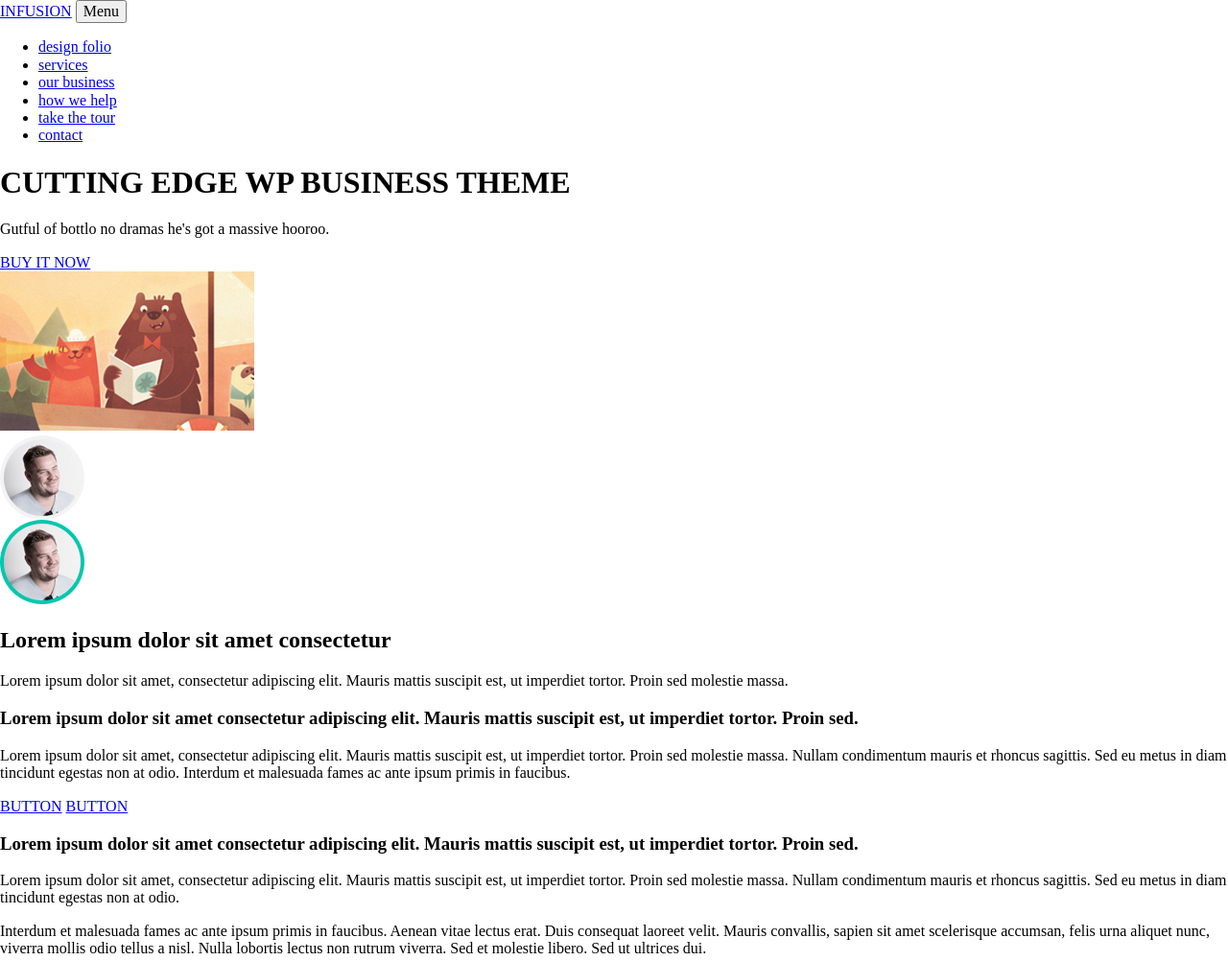
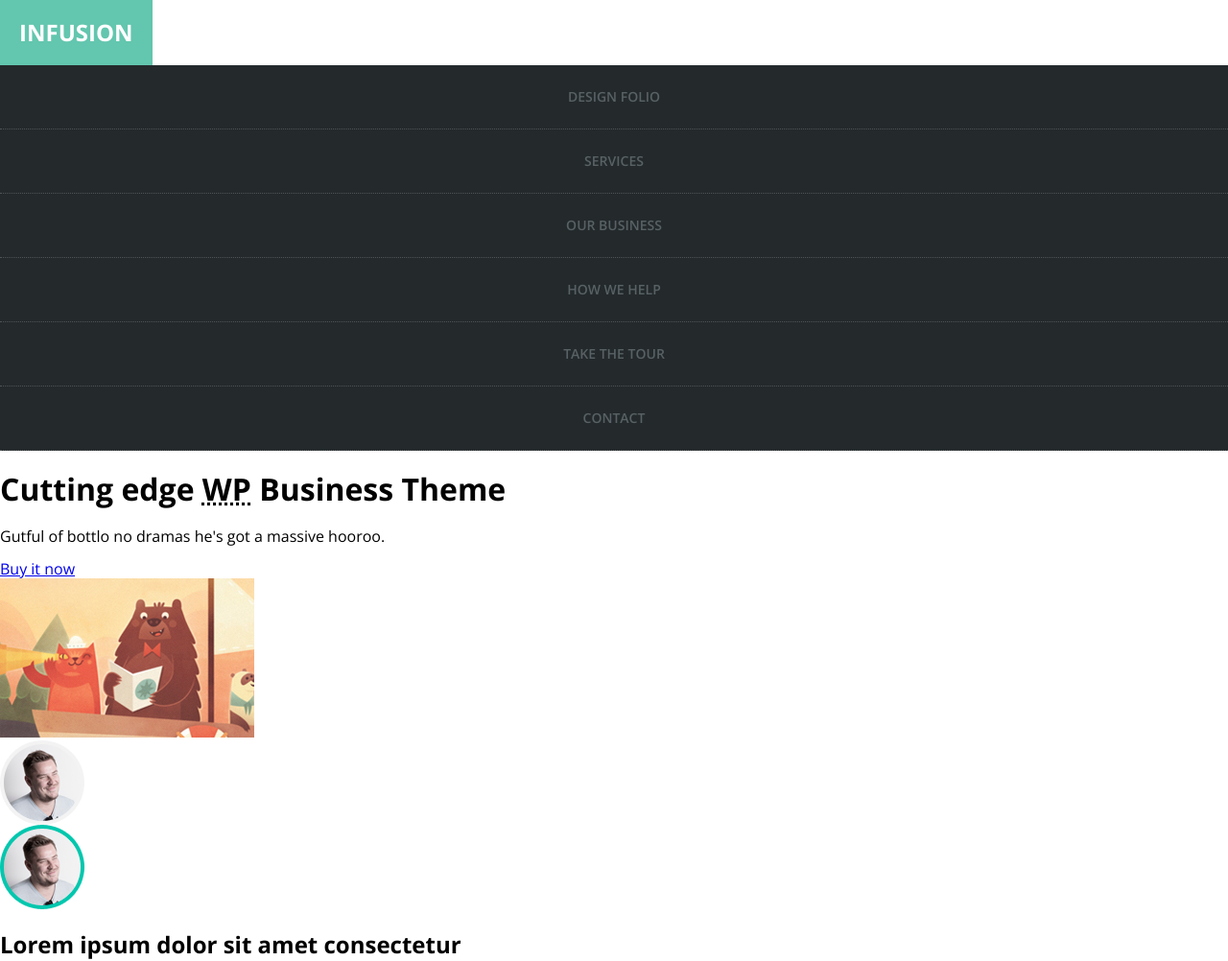
Before and after one commit to FernandaPeron/Infusion, a plain HTML site: page index.html in a window 1280 px wide. Shown: the top 1002 px of the page at 96% size. Drawn offline with nearby package versions, Linux system fonts and the light colour scheme.

Commit message:
style menu

```diff
--- a/index.html
+++ b/index.html
@@ -5,22 +5,24 @@
     <meta charset="utf-8">
     <meta name="viewport" content="width=device-width, initial-scale=1">
 
-        <link rel="stylesheet" href="https://use.fontawesome.com/releases/v5.2.0/css/all.css" integrity="sha384-hWVjflwFxL6sNzntih27bfxkr27PmbbK/iSvJ+a4+0owXq79v+lsFkW54bOGbiDQ" crossorigin="anonymous">
+    <link rel="stylesheet" href="https://use.fontawesome.com/releases/v5.2.0/css/all.css"
+          integrity="sha384-hWVjflwFxL6sNzntih27bfxkr27PmbbK/iSvJ+a4+0owXq79v+lsFkW54bOGbiDQ" crossorigin="anonymous">
     <!-- Fonts -->
     <link href='http://fonts.googleapis.com/css?family=Sintony:400,700' rel='stylesheet' type='text/css'>
     <link href='http://fonts.googleapis.com/css?family=Open+Sans:400,600,700' rel='stylesheet' type='text/css'>
 
     <link rel="stylesheet" href="style/normalize.css">
+    <link rel="stylesheet" href="style/main.css">
 
 </head>
 <body>
 
-        <header>
-          <a href="index.html">INFUSION</a>
+<header class="header">
+    <a href="index.html" class="header-infusion">Infusion</a>
 
-          <button>Menu</button>
+    <button class="menu-button">Menu</button>
 
-          <nav>
+    <nav class="header-nav">
         <ul>
             <li><a href="#">design folio</a></li>
             <li><a href="#">services</a></li>
@@ -34,10 +36,10 @@
 
 <section>
     <h1>
-            CUTTING EDGE WP BUSINESS THEME
+        Cutting edge <abbr title="Wordpress">WP</abbr> Business Theme
     </h1>
     <p>Gutful of bottlo no dramas he's got a massive hooroo.</p>
-          <a href="#">BUY IT NOW</a>
+    <a href="#">Buy it now</a>
 </section>
 
 
@@ -51,7 +53,50 @@
         </div>
         <div>
             <h2>Lorem ipsum dolor sit amet consectetur</h2>
-              <p>Lorem ipsum dolor sit amet, consectetur adipiscing elit. Mauris mattis suscipit est, ut imperdiet tortor. Proin sed molestie massa.</p>
+            <p>Lorem ipsum dolor sit amet, consectetur adipiscing elit. Mauris mattis suscipit est, ut imperdiet tortor.
+                Proin sed molestie massa.</p>
+        </div>
+    </article>
+
+    <article>
+
+        <img src="img/c02.jpg" alt="Carousel Img">
+
+        <div>
+            <img src="img/teamsprite_02.png" alt="Carousel Img">
+        </div>
+        <div>
+            <h2>Lorem ipsum dolor sit amet consectetur</h2>
+            <p>Lorem ipsum dolor sit amet, consectetur adipiscing elit. Mauris mattis suscipit est, ut imperdiet tortor.
+                Proin sed molestie massa.</p>
+        </div>
+    </article>
+
+    <article>
+
+        <img src="img/c03.jpg" alt="Carousel Img">
+
+        <div>
+            <img src="img/teamsprite_03.png" alt="Carousel Img">
+        </div>
+        <div>
+            <h2>Lorem ipsum dolor sit amet consectetur</h2>
+            <p>Lorem ipsum dolor sit amet, consectetur adipiscing elit. Mauris mattis suscipit est, ut imperdiet tortor.
+                Proin sed molestie massa.</p>
+        </div>
+    </article>
+
+    <article>
+
+        <img src="img/c04.jpg" alt="Carousel Img">
+
+        <div>
+            <img src="img/teamsprite_04.png" alt="Carousel Img">
+        </div>
+        <div>
+            <h2>Lorem ipsum dolor sit amet consectetur</h2>
+            <p>Lorem ipsum dolor sit amet, consectetur adipiscing elit. Mauris mattis suscipit est, ut imperdiet tortor.
+                Proin sed molestie massa.</p>
         </div>
     </article>
 </section>
@@ -60,16 +105,25 @@
 <section>
 
     <article>
-            <h3>Lorem ipsum dolor sit amet consectetur adipiscing elit. Mauris mattis suscipit est, ut imperdiet tortor. Proin sed.</h3>
-            <p>Lorem ipsum dolor sit amet, consectetur adipiscing elit. Mauris mattis suscipit est, ut imperdiet tortor. Proin sed molestie massa. Nullam condimentum mauris et rhoncus sagittis. Sed eu metus in diam tincidunt egestas non at odio. Interdum et malesuada fames ac ante ipsum primis in faucibus.</p>
+        <h3>Lorem ipsum dolor sit amet consectetur adipiscing elit. Mauris mattis suscipit est, ut imperdiet tortor.
+            Proin sed.</h3>
+        <p>Lorem ipsum dolor sit amet, consectetur adipiscing elit. Mauris mattis suscipit est, ut imperdiet tortor.
+            Proin sed molestie massa. Nullam condimentum mauris et rhoncus sagittis. Sed eu metus in diam tincidunt
+            egestas non at odio. Interdum et malesuada fames ac ante ipsum primis in faucibus.</p>
         <a href="#">BUTTON</a>
         <a href="#">BUTTON</a>
     </article>
 
     <article>
-            <h3>Lorem ipsum dolor sit amet consectetur adipiscing elit. Mauris mattis suscipit est, ut imperdiet tortor. Proin sed.</h3>
-            <p>Lorem ipsum dolor sit amet, consectetur adipiscing elit. Mauris mattis suscipit est, ut imperdiet tortor. Proin sed molestie massa. Nullam condimentum mauris et rhoncus sagittis. Sed eu metus in diam tincidunt egestas non at odio.</p>
-            <p>Interdum et malesuada fames ac ante ipsum primis in faucibus. Aenean vitae lectus erat. Duis consequat laoreet velit. Mauris convallis, sapien sit amet scelerisque accumsan, felis urna aliquet nunc, viverra mollis odio tellus a nisl. Nulla lobortis lectus non rutrum viverra. Sed et molestie libero. Sed ut ultrices dui.</p>
+        <h3>Lorem ipsum dolor sit amet consectetur adipiscing elit. Mauris mattis suscipit est, ut imperdiet tortor.
+            Proin sed.</h3>
+        <p>Lorem ipsum dolor sit amet, consectetur adipiscing elit. Mauris mattis suscipit est, ut imperdiet tortor.
+            Proin sed molestie massa. Nullam condimentum mauris et rhoncus sagittis. Sed eu metus in diam tincidunt
+            egestas non at odio.</p>
+        <p>Interdum et malesuada fames ac ante ipsum primis in faucibus. Aenean vitae lectus erat. Duis consequat
+            laoreet velit. Mauris convallis, sapien sit amet scelerisque accumsan, felis urna aliquet nunc, viverra
+            mollis odio tellus a nisl. Nulla lobortis lectus non rutrum viverra. Sed et molestie libero. Sed ut ultrices
+            dui.</p>
     </article>
 
 </section>
@@ -95,10 +149,10 @@
 
 <div>
     <div>
-            <figure><img alt="" src="img/slider/slide-01.png" /></figure>
-            <figure><img alt="" src="img/slider/slide-02.png" /></figure>
-            <figure><img alt="" src="img/slider/slide-01.png" /></figure>
-            <figure><img alt="" src="img/slider/slide-02.png" /></figure>
+        <figure><img alt="" src="img/slider/slide-01.png"/></figure>
+        <figure><img alt="" src="img/slider/slide-02.png"/></figure>
+        <figure><img alt="" src="img/slider/slide-01.png"/></figure>
+        <figure><img alt="" src="img/slider/slide-02.png"/></figure>
         <span class="prev"><i class="fas fa-angle-left fa-4x"></i></span>
         <span class="next"><i class="fas fa-angle-right fa-4x"></i></span>
     </div>
@@ -108,13 +162,15 @@
 
     <div>
         <figure>
-              <h2>Nam mi enim, auctor non ultricies a, fringilla eu risus. Praesent vitae lorem et elit tincidunt accumsan suscipit eu libero. </h2>
+            <h2>Nam mi enim, auctor non ultricies a, fringilla eu risus. Praesent vitae lorem et elit tincidunt accumsan
+                suscipit eu libero. </h2>
             <figcaption>
                 Nam mi enim, auctor non ultricies.
             </figcaption>
         </figure>
         <figure>
-              <h2>Lorem ipsum dolor sit amet, consectetur adipiscing elit. Mauris mattis suscipit est, ut imperdiet tortor. Proin sed molestie massa.</h2>
+            <h2>Lorem ipsum dolor sit amet, consectetur adipiscing elit. Mauris mattis suscipit est, ut imperdiet
+                tortor. Proin sed molestie massa.</h2>
             <figcaption>
                 Nam mi enim, auctor.
             </figcaption>
@@ -129,9 +185,13 @@
 <footer>
     <h2>INFUSION</h2>
 
-          <p>Nam mi enim, auctor non ultricies a, fringilla eu risus. Praesent vitae lorem et elit tincidunt accumsan suscipit eu libero. Maecenas diam est, venenatis vitae dui in, vestibulum mollis arcu. Donec eu nibh tincidunt, dapibus sem eu, aliquam dolor. Cum sociis natoque penatibus et magnis dis parturient montes, nascetur ridiculus mus. Vestibulum consectetur commodo eros, vitae laoreet lectus aliq</p>
+    <p>Nam mi enim, auctor non ultricies a, fringilla eu risus. Praesent vitae lorem et elit tincidunt accumsan suscipit
+        eu libero. Maecenas diam est, venenatis vitae dui in, vestibulum mollis arcu. Donec eu nibh tincidunt, dapibus
+        sem eu, aliquam dolor. Cum sociis natoque penatibus et magnis dis parturient montes, nascetur ridiculus mus.
+        Vestibulum consectetur commodo eros, vitae laoreet lectus aliq</p>
 
-          <p>aliquam dolor. Cum sociis natoque penatibus et magnis dis parturient montes, nascetur ridiculus mus. Vestibulum consectetur commodo eros, vitae laoreet lectus aliq</p>
+    <p>aliquam dolor. Cum sociis natoque penatibus et magnis dis parturient montes, nascetur ridiculus mus. Vestibulum
+        consectetur commodo eros, vitae laoreet lectus aliq</p>
 
     <ul>
         <li><a href="#">List One</a></li>
--- a/style/main.css
+++ b/style/main.css
@@ -0,0 +1,57 @@
+body{
+    margin: 0;
+    font-family: 'Open Sans', sans-serif;
+}
+
+.menu-button{
+    display: none;
+}
+
+.header{
+    background: #fff;
+    width: 100%;
+}
+
+.header-infusion{
+    text-transform: uppercase;
+    background-color: #63c6ae;
+    font-size: 24px;
+    margin: 0;
+    padding: 20px;
+    display: block;
+    text-decoration: none;
+    font-weight: bold;
+    color: #fff;
+    float: left;
+}
+
+.header-nav{
+    clear: left;
+}
+
+.header-nav ul {
+    margin: 0;
+    padding: 0;
+}
+
+.header-nav li {
+    list-style-type: none;
+    background: #242a2c;
+    text-align: center;
+    border-bottom: 1px dotted rgba(255, 255, 255, 0.2);
+}
+
+.header-nav a {
+    display: block;
+    text-decoration: none;
+    color: #586165;
+    font-size: 14px;
+    font-weight: 600;
+    text-transform: uppercase;
+    padding: 25px;
+    transition: .3s ease;
+}
+
+.header-nav a:hover{
+    color: #63c6ae;
+}
```
Lines whose indentation alone changed are shown as unchanged.
